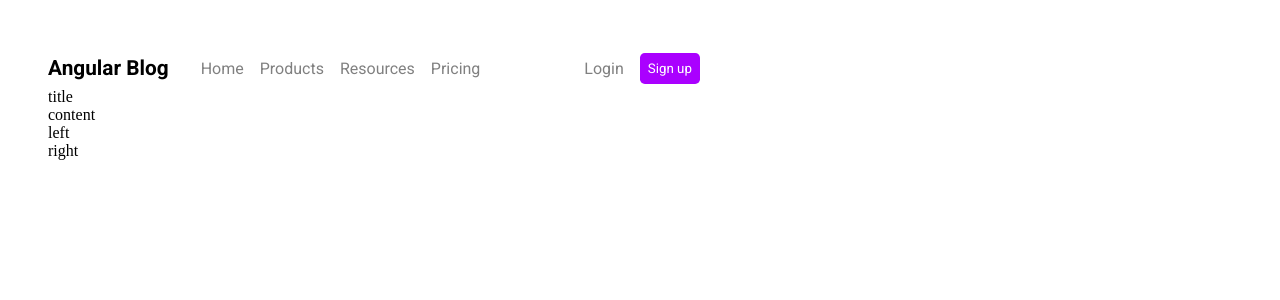
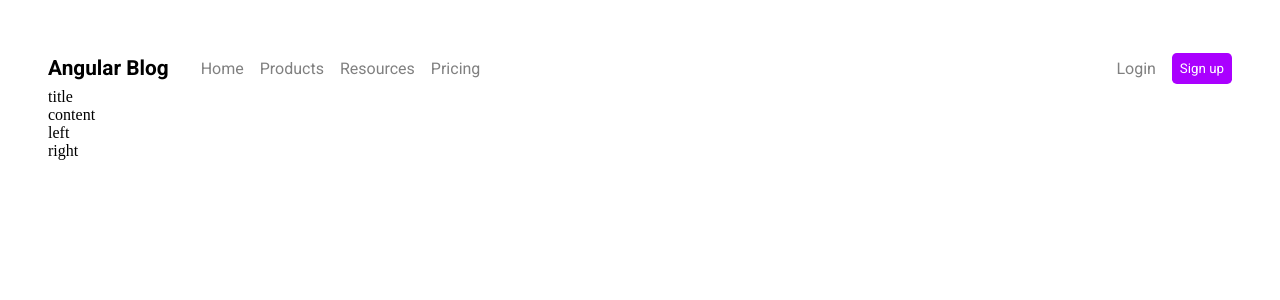
Before and after one commit to L3onix/angular-blog, an Angular app: page / in a window 1280 px wide. Shown: the top 300 px of the page. Built offline with nearby package versions, Linux system fonts and the light colour scheme.

Commit message:
corrigindo redimensionamento da página

```diff
--- a/src/styles.css
+++ b/src/styles.css
@@ -10,7 +10,7 @@
     --color-orange: #ff6700;
 }
 
-body {
+body, app-root, app-home {
     display: flex;
     height: 100%;
     width: 100%;
```
